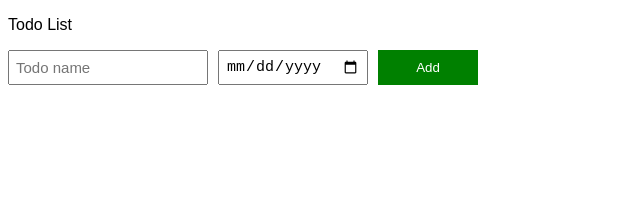
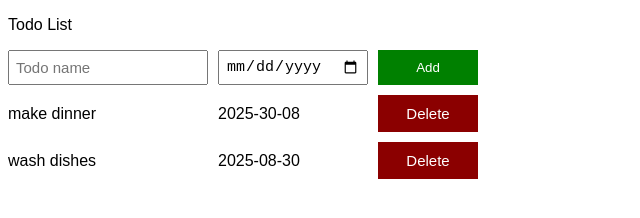
Before and after one commit to swarajbendge/Todo-List-JS-mini-project, a plain HTML site: page index.html in a window 1280 px wide. Shown: the whole page, without its empty margins (0-640 px from the left). Drawn offline with Linux system fonts and the light colour scheme; files that its build step writes are made by us from their sources.

Commit message:
Update index.html

```diff
--- a/index.html
+++ b/index.html
@@ -4,7 +4,7 @@
     <meta charset="UTF-8">
     <meta name="viewport" content="width=device-width, initial-scale=1.0">
     <title>To Do List</title>
-    <link rel="stylesheet" href="Styles/12-ToDoList.css">
+    <link rel="stylesheet" href="12-ToDoList.css">
 </head>
 <body>
     <p>Todo List</p>
@@ -23,7 +23,7 @@
 
     <div class="js-todo-list todo-grid"></div>
 
-    <script src="Scripts/12-ToDoList.js"></script>
+    <script src="12-ToDoList.js"></script>
 </body>
 
 </html>
```
